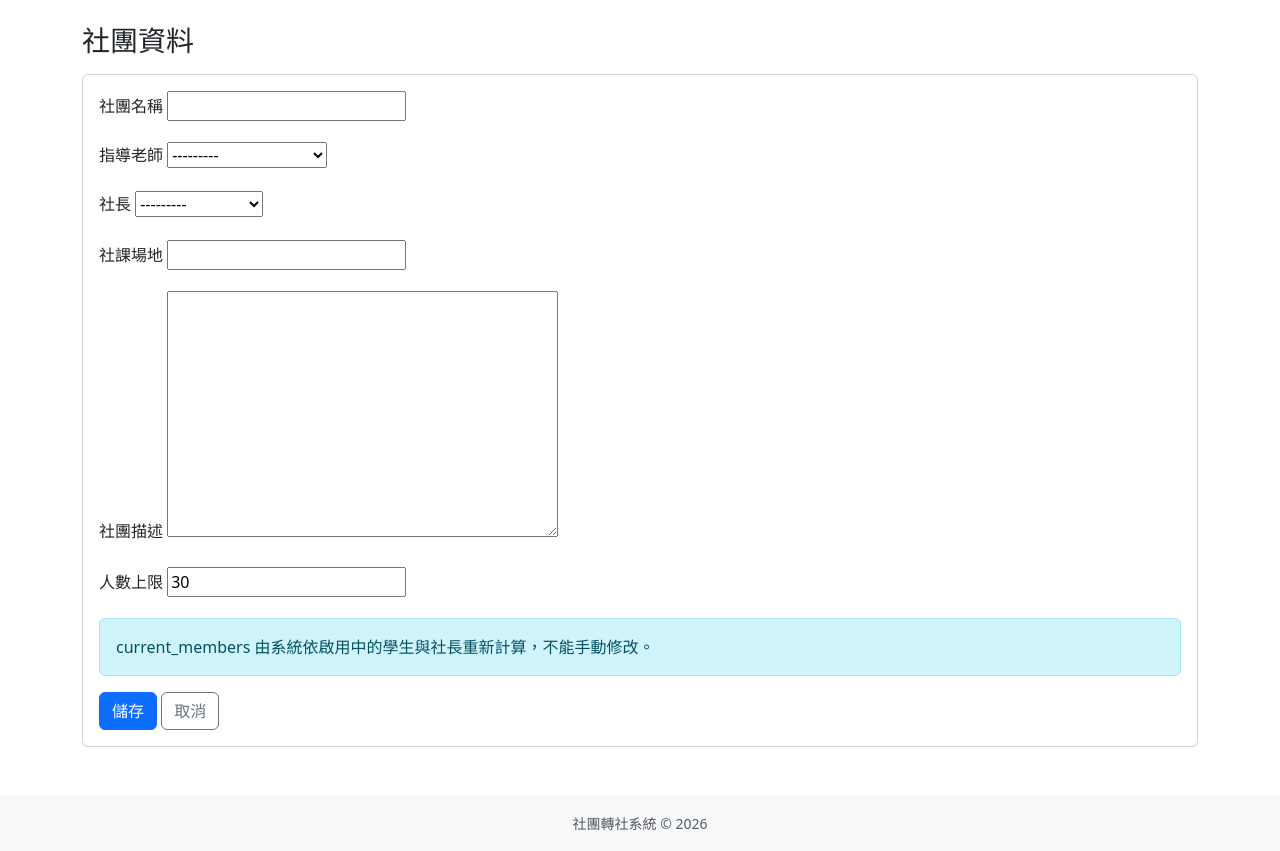
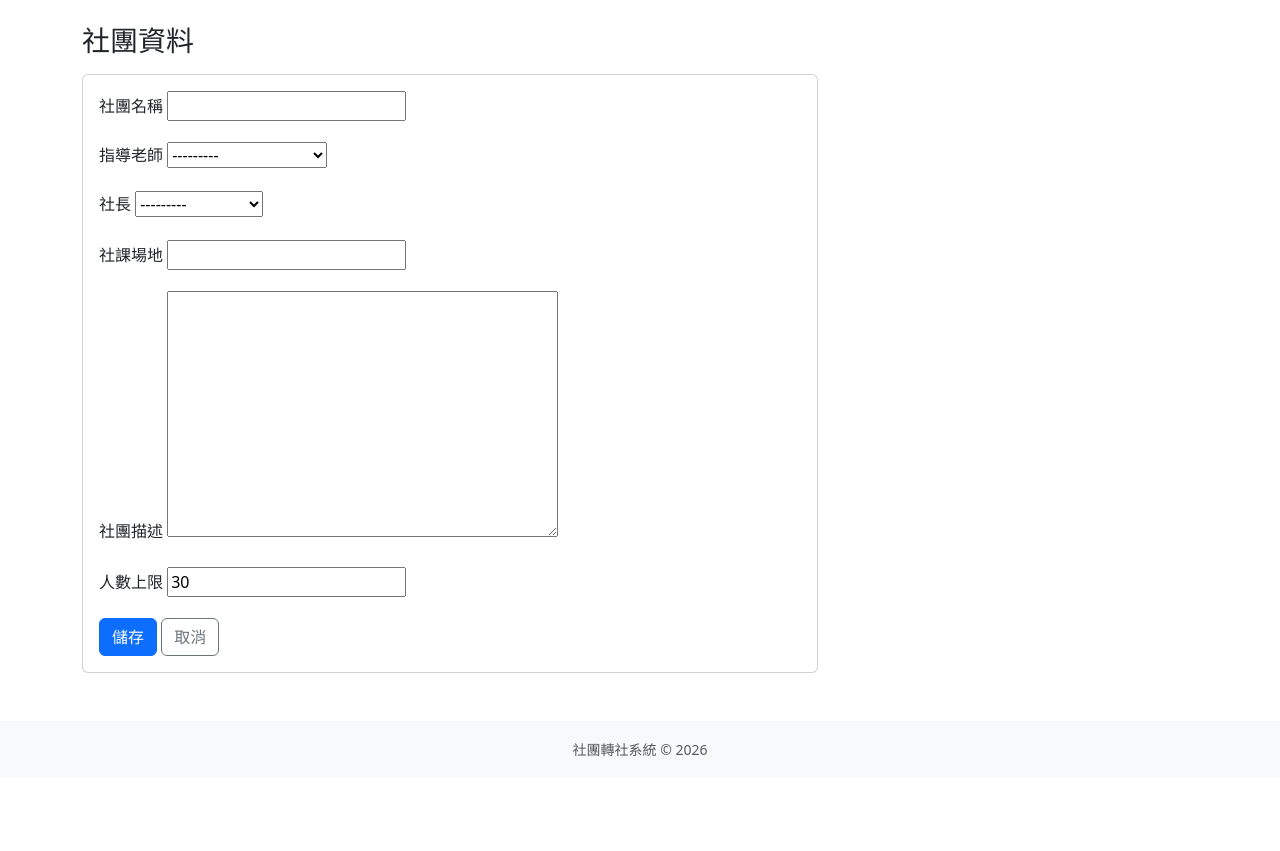
Before and after one commit to 11330097-stack/ClubTransferProject, a Django app: page /admin-panel/clubs/create/ in a window 1280 px wide. Shown: the part 80-931 px from the top of the page. After the commit the page ends 837 px from the top, so only its background shows below. Run offline with Django 4.2, Linux system fonts and the light colour scheme; a user stored in the database is signed in; data comes from the database, SQL or seed files in the repository.

Commit message:
refactor: improve club edit layout and simplify CSV import

```diff
--- a/accounts/services.py
+++ b/accounts/services.py
@@ -20,12 +20,12 @@ REQUIRED_STUDENT_IMPORT_FIELDS = [
 ]
 
 REQUIRED_CLUB_IMPORT_FIELDS = [
-    'code',
     'name',
     'teacher_username',
     'president_username',
     'location',
     'max_members',
+    'description',
 ]
 
 SAMPLE_STUDENT_IMPORT_CSV = (
@@ -35,9 +35,9 @@ SAMPLE_STUDENT_IMPORT_CSV = (
 )
 
 SAMPLE_CLUB_IMPORT_CSV = (
-    'code,name,teacher_username,president_username,location,max_members,description\n'
-    'D001,Debate Club,teacher001,student001,Room 101,30,Weekly debate practice\n'
-    'D002,Drama Club,,,Auditorium,25,'
+    'name,teacher_username,president_username,location,max_members,description\n'
+    '籃球社,teacher001,student001,體育館,30,籃球訓練與比賽\n'
+    '資訊研究社,teacher002,student002,電腦教室,25,資訊與程式設計'
 )
 
 
@@ -131,6 +131,18 @@ def generate_unique_student_id():
     return generate_unique_value('S', 'student_id', width=6)
 
 
+def generate_unique_club_code():
+    existing_values = set(
+        Club.objects.filter(code__startswith='C').values_list('code', flat=True)
+    )
+    number = 1
+    while True:
+        value = f'C{number:03d}'
+        if value not in existing_values:
+            return value
+        number += 1
+
+
 def generate_unique_value(prefix, field_name, width):
     existing_values = set(
         User.objects.filter(**{f'{field_name}__startswith': prefix})
@@ -207,17 +219,22 @@ def import_clubs_from_csv(csv_file):
             }
             cleaned['description'] = (row.get('description') or '').strip()
 
-            existing_club = Club.objects.filter(code=cleaned['code']).first()
+            existing_club = Club.objects.filter(name=cleaned['name']).first()
             teacher, president, error = validate_club_import_row(cleaned, existing_club)
             if error:
                 result['skipped'] += 1
                 result['errors'].append({'row': row_number, 'reason': error})
                 continue
 
-            club, created = Club.objects.select_for_update().get_or_create(
-                code=cleaned['code'],
-                defaults={'name': cleaned['name']},
-            )
+            if existing_club:
+                club = Club.objects.select_for_update().get(pk=existing_club.pk)
+                created = False
+            else:
+                club = Club.objects.create(
+                    code=generate_unique_club_code(),
+                    name=cleaned['name'],
+                )
+                created = True
             previous_president_ids = get_previous_president_ids(club)
 
             club.name = cleaned['name']
@@ -262,8 +279,6 @@ def import_clubs_from_csv(csv_file):
 
 
 def validate_club_import_row(row, existing_club=None):
-    if not row['code']:
-        return None, None, 'code is required.'
     if not row['name']:
         return None, None, 'name is required.'
 
--- a/accounts/views.py
+++ b/accounts/views.py
@@ -973,19 +973,20 @@ class ClubAdminUpdateView(LoginRequiredMixin, AdminRequiredMixin, UpdateView):
                 is_active=True,
             ).order_by('role', 'username')
         )
-        context['club_members'] = [
+        club_members = [
             {
                 'user': member,
                 'is_president': is_club_president_user(member, self.object),
             }
-            for member in sorted(
-                members,
-                key=lambda member: (
-                    0 if is_club_president_user(member, self.object) else 1,
-                    member.first_name or member.username,
-                ),
-            )
+            for member in members
         ]
+        context['club_members'] = sorted(
+            club_members,
+            key=lambda member_info: (
+                0 if member_info['is_president'] else 1,
+                member_info['user'].first_name or member_info['user'].username,
+            ),
+        )
         return context
 
     def form_valid(self, form):
--- a/templates/accounts/club_admin_form.html
+++ b/templates/accounts/club_admin_form.html
@@ -5,6 +5,8 @@
 {% block content %}
 <h1 class="h3 mb-3">社團資料</h1>
 
+<div class="row g-4 align-items-start">
+    <div class="{% if object.pk %}col-12 col-lg-7{% else %}col-12 col-lg-8{% endif %}">
         <form method="post" class="card card-body">
             {% csrf_token %}
             {{ form.non_field_errors }}
@@ -22,18 +24,16 @@
                 </div>
             {% endfor %}
 
-    <div class="alert alert-info">
-        current_members 由系統依啟用中的學生與社長重新計算，不能手動修改。
-    </div>
-
             <div>
                 <button type="submit" class="btn btn-primary">儲存</button>
                 <a href="{% url 'club_admin_list' %}" class="btn btn-outline-secondary">取消</a>
             </div>
         </form>
+    </div>
 
     {% if object.pk %}
-    <div class="card mt-4">
+        <div class="col-12 col-lg-5">
+            <div class="card">
                 <div class="card-header">
                     <h2 class="h5 mb-0">目前社團成員</h2>
                 </div>
@@ -77,5 +77,7 @@
                     </div>
                 </div>
             </div>
+        </div>
     {% endif %}
+</div>
 {% endblock %}
--- a/templates/accounts/club_admin_import.html
+++ b/templates/accounts/club_admin_import.html
@@ -9,8 +9,7 @@
 </div>
 
 <div class="alert alert-info">
-    <p class="mb-2">CSV 欄位：code,name,teacher_username,president_username,location,max_members</p>
-    <p class="mb-0">description 可選；如果沒有提供會留空。category 不需要匯入。</p>
+    <p class="mb-0">CSV 欄位：name,teacher_username,president_username,location,max_members,description</p>
 </div>
 
 <form method="post" enctype="multipart/form-data" class="mb-4">
```
Lines whose indentation alone changed are shown as unchanged.
